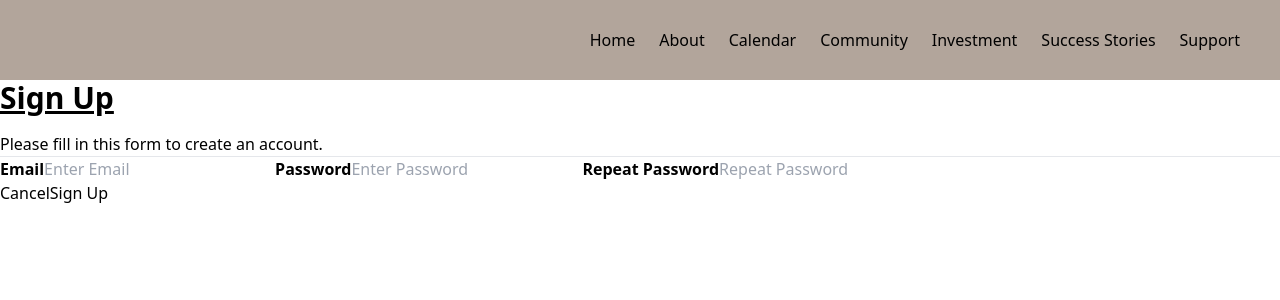
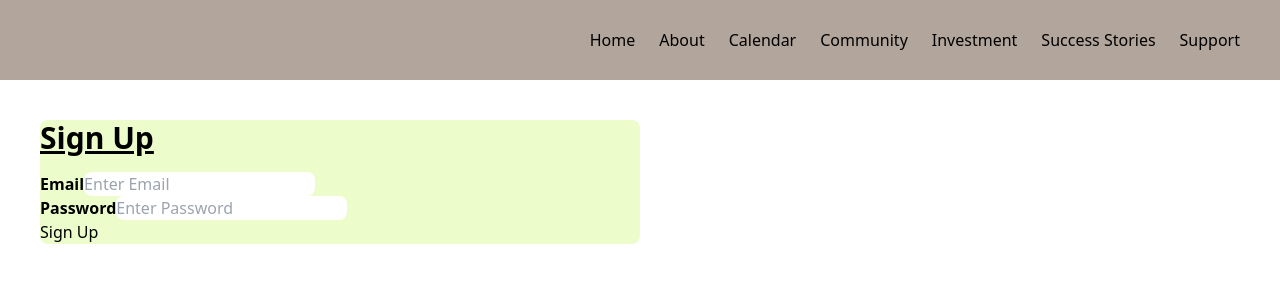
Before and after one commit to ben123-source/tamufinance, a React (Create React App) app in the folder financetracker/: page / in a window 1280 px wide. Shown: the top 300 px of the page. Built offline with nearby package versions, Linux system fonts and the light colour scheme.

Commit message:
progress on sign in page

```diff
--- a/financetracker/src/pages/Home.js
+++ b/financetracker/src/pages/Home.js
@@ -5,27 +5,25 @@ const Home = () => {
     return (
         <div>
             <Navbar />
-            <form>
-                <h1 class="text-3xl font-bold underline mb-4">Sign Up</h1>
-                <p>Please fill in this form to create an account.</p>
-                <hr></hr>
+            <div class="rounded-lg p-10 ">
+                <form class ="grid grid-cols-2 gap-0">
+                    <div class="bg-lime-100 rounded-lg">
+                        <h1 class="text-3xl font-bold underline mb-4 flex justify-">Sign Up</h1>
 
-                <label for="email"><b>Email</b></label>
-                <input type="text" placeholder="Enter Email" name="email" required></input>
+                        <label for="email "><b>Email</b></label>
+                        <input type="text" placeholder="Enter Email" name="email" required class="rounded-lg"></input>
 
-                <label for="psw"><b>Password</b></label>
-                <input type="password" placeholder="Enter Password" name="psw" required></input>
+                        <p></p>
 
-                <label for="psw-repeat"><b>Repeat Password</b></label>
-                <input type="password" placeholder="Repeat Password" name="psw" required></input>
+                        <label for="psw"><b>Password</b></label>
+                        <input type="password" placeholder="Enter Password" name="psw" required class="rounded-lg"></input>
 
-                <label for="checkbox" checked="checked" name="remember"></label>
-
-                <div class="clearfix">
-                    <button type="button" class="cancelbtn">Cancel</button>
-                    <button type="submit" class="signupbtn">Sign Up</button>
-                </div>
-            </form>
+                        <div class="clearfix">
+                            <button type="submit" class="signupbtn">Sign Up</button>
+                        </div>
+                    </div>
+                </form>
+            </div>
         </div>
     );
 }
```
